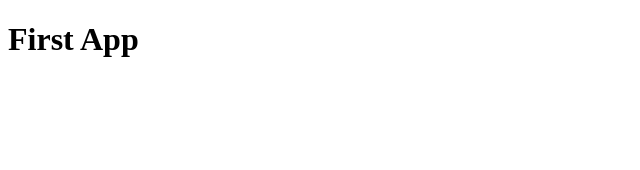
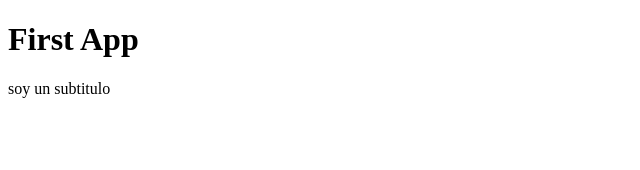
Before and after one commit to vmonsalv/cursoReact, a React (Vite) app in the folder 03-counter-app-vite/: page / in a window 1280 px wide. Shown: the top 170 px of the page, without its empty margins (0-640 px from the left). Built offline with nearby package versions, Linux system fonts and the light colour scheme.

Commit message:
fragment

```diff
--- a/03-counter-app-vite/src/FirstApp.jsx
+++ b/03-counter-app-vite/src/FirstApp.jsx
@@ -1,3 +1,11 @@
+//fragment permite agrupar más de un elemento html bajo el mismo padre
+// se debe importar fragment de react
+// una alternatica es usar <></> (un sínonimo de fragment)
+
 export const FirstApp = () => {
-    return <h1>First App</h1>;
+    return <>
+        <h1>First App</h1>
+        <p>soy un subtitulo</p>
+    </>
+
 }
```
